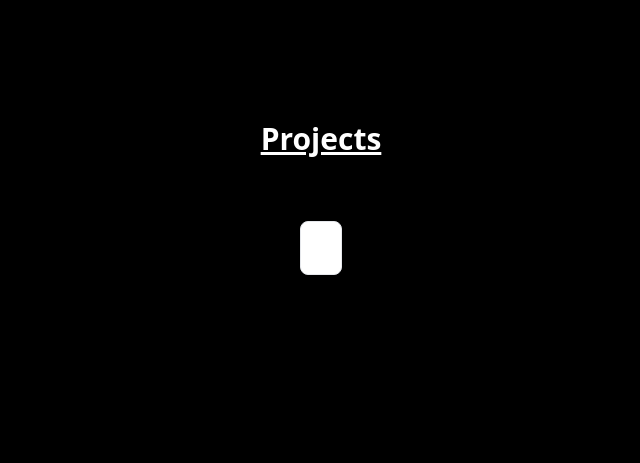
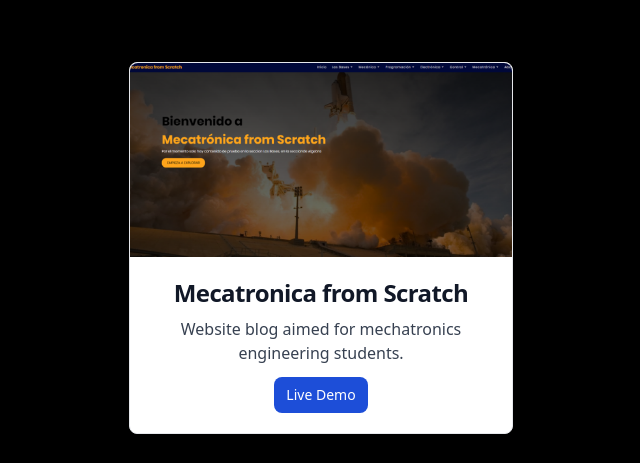
Before and after one commit to maxponmar/personal-portfolio, a React (Vite) app: page / in a window 1280 px wide. Shown: the part 2522-2985 px from the top of the page, without its empty margins (319-959 px from the left). Built offline with nearby package versions, Linux system fonts and the light colour scheme.

Commit message:
Create example ProjectCard component.

```diff
--- a/src/sections/projects/Projects.tsx
+++ b/src/sections/projects/Projects.tsx
@@ -1,9 +1,10 @@
 import Section from "../../components/Section"
 import ProjectCard from "./components/ProjectCard";
+import mecatronicafromscratch from "../../assets/projects/mecatronicafromscratch.png";
 
 const Projects = () => {
   return <Section title="Projects">
-    <ProjectCard />
+    <ProjectCard title="Mecatronica from Scratch" description="Website blog aimed for mechatronics engineering students." image={mecatronicafromscratch} alt="Mechatronica from Scratch" buttonText="Live Demo" link="https://maxponmar.github.io/MecatronicaFromScratch/#/home" />
   </Section>
 }
 
```
